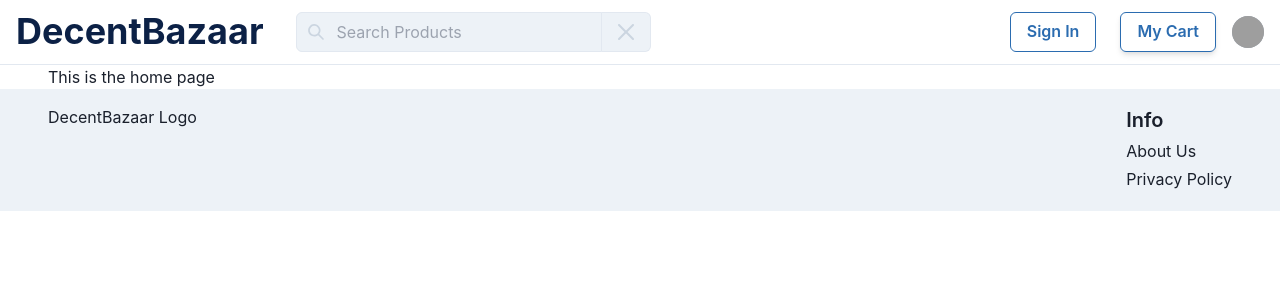
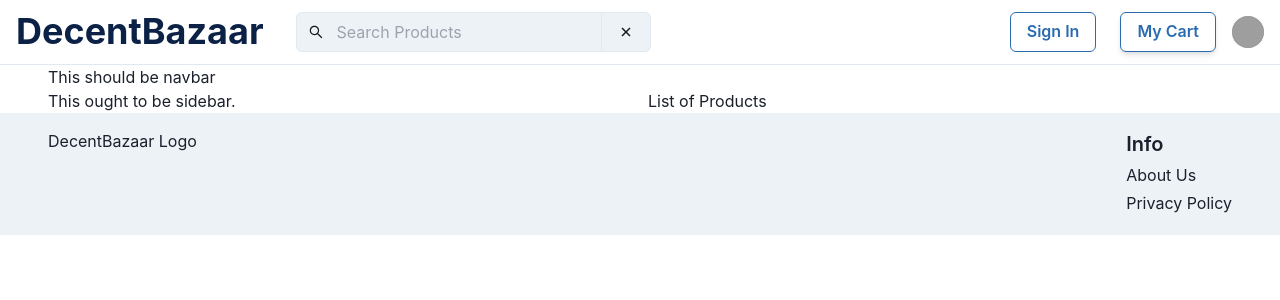
Before and after one commit to UdeshyaDhungana/dbazaar-frontend, a React (Create React App) app: page / in a window 1280 px wide. Shown: the top 300 px of the page. Built offline with nearby package versions, Linux system fonts and the light colour scheme; grey boxes are pictures that could not be loaded.

Commit message:
removed chakra ui icons and added react icons library

```diff
--- a/package.json
+++ b/package.json
@@ -3,7 +3,6 @@
   "version": "0.1.0",
   "private": true,
   "dependencies": {
-    "@chakra-ui/icons": "^1.1.1",
     "@chakra-ui/react": "^1.7.4",
     "@emotion/react": "^11.7.1",
     "@emotion/styled": "^11.6.0",
@@ -14,6 +13,7 @@
     "framer-motion": "^5.6.0",
     "react": "^17.0.2",
     "react-dom": "^17.0.2",
+    "react-icons": "^4.3.1",
     "react-router-dom": "^6.2.1",
     "react-scripts": "5.0.0",
     "web-vitals": "^2.1.4"
--- a/src/components/sideBar.jsx
+++ b/src/components/Products/filters.jsx
@@ -1,6 +1,6 @@
 import React from 'react';
 
-function SideBar() {
+function Filters() {
     return (
         <div>
             This ought to be sidebar.
@@ -8,4 +8,4 @@ function SideBar() {
      );
 }
 
-export default SideBar;
+export default Filters;
--- /dev/null
+++ b/src/components/Products/index.jsx
@@ -0,0 +1,18 @@
+import React from 'react';
+import Categories from './categories';
+import Filters from './filters';
+import ProductsListing from './productsListing';
+
+function Products() {
+    return (
+        <div>
+            <Categories />
+            <div className="grid grid-cols-2 gap-4 justify-center">
+                <Filters />
+                <ProductsListing />
+            </div>
+        </div>
+     );
+}
+
+export default Products;
--- /dev/null
+++ b/src/components/Products/productsListing.jsx
@@ -0,0 +1,11 @@
+import React from 'react';
+
+function ProductsListing() {
+    return (
+        <div>
+            List of Products
+        </div>
+     );
+}
+
+export default ProductsListing;
--- a/src/components/products.jsx
+++ /dev/null
@@ -1,11 +0,0 @@
-import React from 'react';
-
-function Products() {
-    return (
-        <div>
-            This ought to be products listings
-        </div>
-     );
-}
-
-export default Products;
--- a/src/components/topNavBar/index.jsx
+++ b/src/components/topNavBar/index.jsx
@@ -3,7 +3,7 @@ import {
   Flex,
   Avatar,
   HStack,
-  // Link,
+  Icon,
   IconButton,
   Button as ChakraButton,
   Menu,
@@ -16,10 +16,11 @@ import {
   Stack,
   Heading,
 } from '@chakra-ui/react';
+import { IoCloseSharp } from 'react-icons/io5'
+import { GiHamburgerMenu } from 'react-icons/gi'
 
 import '@fontsource/red-hat-display/700.css'
 
-import { HamburgerIcon, CloseIcon } from '@chakra-ui/icons';
 import { useMediaQuery } from '@chakra-ui/react';
 import { Link } from 'react-router-dom';
 
@@ -53,7 +54,7 @@ export default function TopNavBar() {
         <Flex h={16} alignItems={'center'} justifyContent={'space-between'}>
           <IconButton
             size={'md'}
-            icon={isOpen ? <CloseIcon /> : <HamburgerIcon />}
+            icon={isOpen ? <Icon as={IoCloseSharp} /> : <Icon as={GiHamburgerMenu} />}
             aria-label={'Open Menu'}
             display={{ md: 'none' }}
             onClick={isOpen ? onClose : onOpen}
--- a/src/components/topNavBar/searchBar.jsx
+++ b/src/components/topNavBar/searchBar.jsx
@@ -1,7 +1,7 @@
-import { CloseIcon, SearchIcon } from '@chakra-ui/icons';
-import { Input, InputGroup, InputLeftElement, InputRightAddon } from '@chakra-ui/react';
 import React, { useState } from 'react';
-import { useMediaQuery } from '@chakra-ui/react';
+import { Input, Icon, InputGroup, InputLeftElement, InputRightAddon, useMediaQuery } from '@chakra-ui/react';
+import { AiOutlineSearch } from 'react-icons/ai'
+import { IoCloseSharp } from 'react-icons/io5'
 
 function SearchBar({ className, hideOnMobile }) {
     const [searchKeyWord, setSearchKeyWord] = useState('');
@@ -30,7 +30,7 @@ function SearchBar({ className, hideOnMobile }) {
                 className={'rounded-lg ' + className}>
                 <InputLeftElement
                     pointerEvents='none'
-                    children={<SearchIcon color='gray.300' />}
+                    children={<Icon as={AiOutlineSearch} color={"gray.900"} />}
                 />
                 <Input
                     value={searchKeyWord}
@@ -39,7 +39,7 @@ function SearchBar({ className, hideOnMobile }) {
                     onKeyPress={handleKeyPress}
                     placeholder='Search Products' />
                 <InputRightAddon onClick={clearInput} className='cursor-pointer'>
-                    <CloseIcon color='gray.300' />
+                    <Icon as={IoCloseSharp} color={"gray.900"} />
                 </InputRightAddon>
             </InputGroup>
         </>
--- a/src/pages/Home.jsx
+++ b/src/pages/Home.jsx
@@ -1,9 +1,10 @@
 import React from 'react';
+import Products from '../components/Products';
 
 function Home() {
     return (
         <div>
-            This is the home page
+            <Products />
         </div>
      );
 }
```
Also changed, not shown: src/components/Products/categories.jsx (renamed from src/components/navBar.jsx, +6 -2 lines), 1 other file (tests, documents, lock files or other folders).
